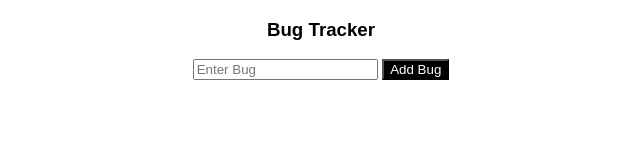
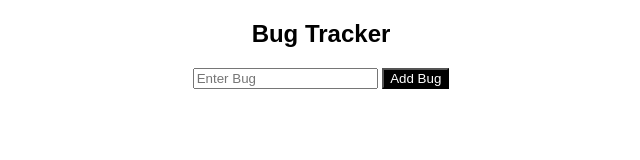
Before and after one commit to Lsriswathi/BugTracker, a plain HTML site: page index.html in a window 1280 px wide. Shown: the whole page, without its empty margins (319-959 px from the left). Drawn offline with Linux system fonts and the light colour scheme.

Commit message:
fix: updated heading remotely

```diff
--- a/index.html
+++ b/index.html
@@ -6,7 +6,7 @@
 </head>
 <body>
 
-    <h3>Bug Tracker</h3>
+    <h2>Bug Tracker</h2>
 
     <input type="text" placeholder="Enter Bug">
     <button onclick="showMessage()">Add Bug</button>
```
